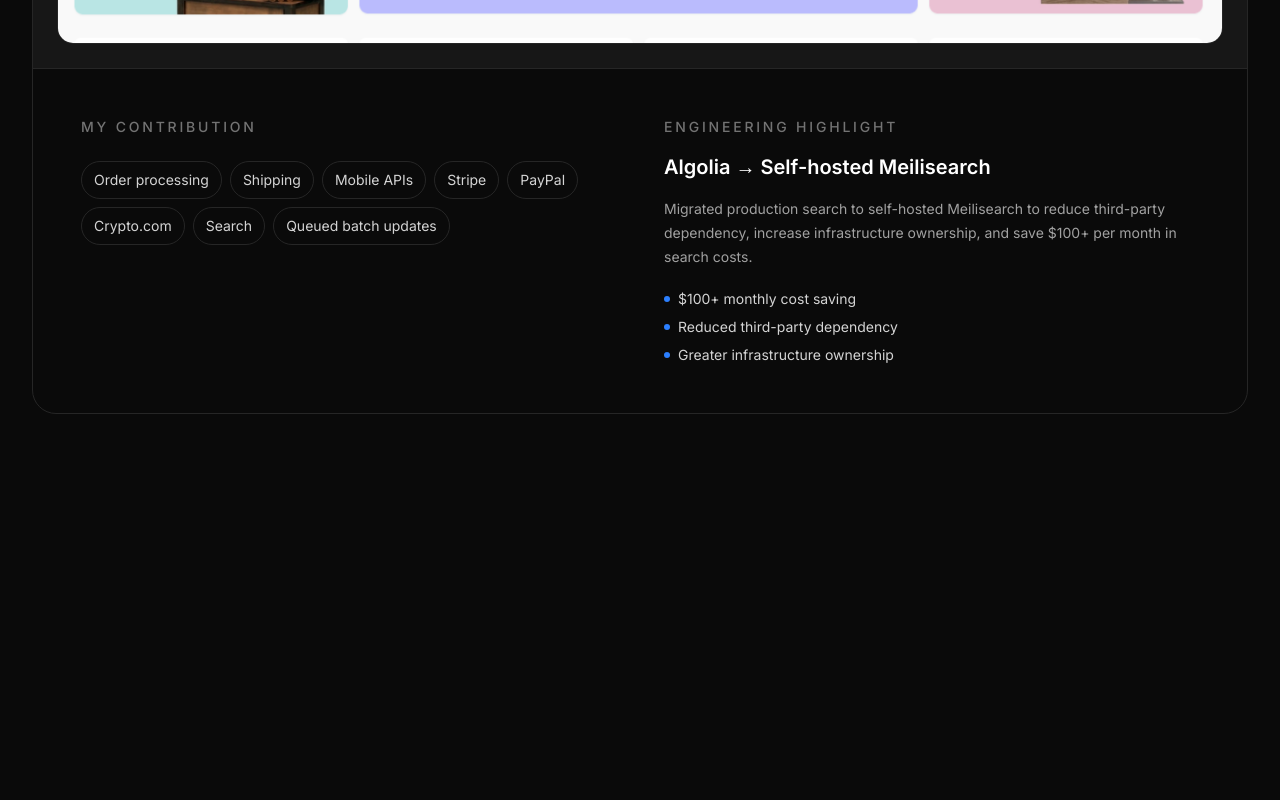
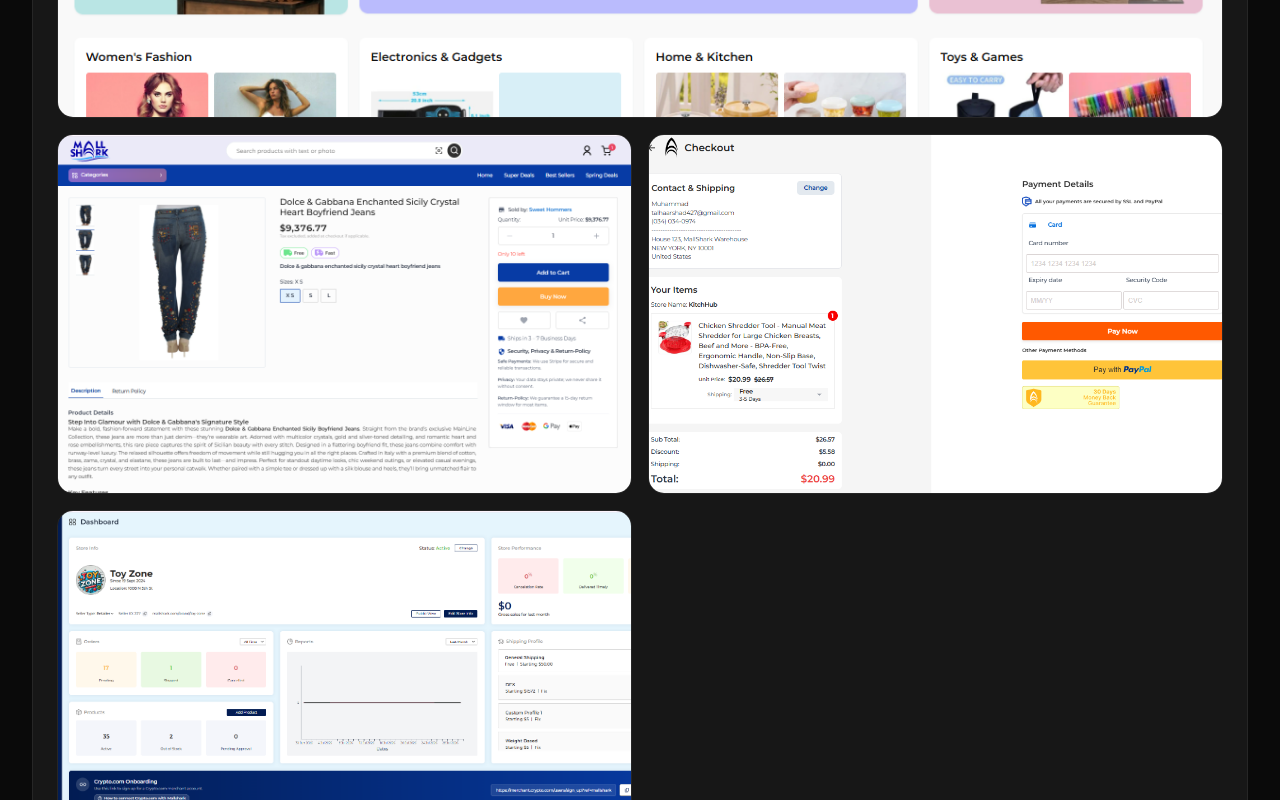
Before and after one commit to imiantalha/Portfolio, a Next.js app: page / in a window 1280 px wide. Shown: the part 4220-5020 px from the top of the page. Before the commit the page ends 4762 px from the top, so only its background shows below. Built offline with nearby package versions, Linux system fonts and the light colour scheme.

Commit message:
feat: add reusable project gallery

```diff
--- a/app/components/FeaturedProjects.tsx
+++ b/app/components/FeaturedProjects.tsx
@@ -1,5 +1,6 @@
 import Image from "next/image";
 import { mallshark } from "../data/projects";
+import ProjectGallery from "./ProjectGallery";
 
 export default function FeaturedProjects() {
   return (
@@ -70,17 +71,9 @@ export default function FeaturedProjects() {
           </div>
 
           {/* Screenshot */}
-          <div className="border-y border-neutral-800 bg-neutral-900 p-4 sm:p-6">
-            <div className="relative aspect-[16/9] overflow-hidden rounded-2xl border border-neutral-800 bg-neutral-950">
-              <Image
-                src="/images/mallshark/explore.png"
-                alt="Mallshark e-commerce platform"
-                fill
-                className="object-cover object-top"
-                sizes="(max-width: 1280px) 100vw, 1200px"
-              />
-            </div>
-          </div>
+              <div className="border-y border-neutral-800 bg-neutral-900 p-4 sm:p-6">
+                <ProjectGallery images={mallshark.gallery} />
+              </div>
 
           {/* Contributions */}
           <div className="grid gap-12 p-8 sm:p-10 lg:grid-cols-2 lg:p-12">
--- /dev/null
+++ b/app/components/ProjectGallery.tsx
@@ -0,0 +1,44 @@
+import Image from "next/image";
+
+type GalleryImage = {
+  src: string;
+  alt: string;
+  className?: string;
+};
+
+type ProjectGalleryProps = {
+  images: GalleryImage[];
+};
+
+export default function ProjectGallery({
+  images,
+}: ProjectGalleryProps) {
+  return (
+    <div className="grid gap-4 lg:grid-cols-2">
+      {images.map((image, index) => (
+        <div
+          key={image.src}
+          className={`relative overflow-hidden rounded-2xl border border-neutral-800 bg-neutral-900 ${
+            index === 0 ? "lg:col-span-2" : ""
+          }`}
+        >
+          <div className="relative aspect-[16/10]">
+            <Image
+              src={image.src}
+              alt={image.alt}
+              fill
+              className={`object-cover object-top transition-transform duration-500 hover:scale-[1.02] ${
+                image.className ?? ""
+              }`}
+              sizes={
+                index === 0
+                  ? "(max-width: 1024px) 100vw, 1200px"
+                  : "(max-width: 1024px) 100vw, 600px"
+              }
+            />
+          </div>
+        </div>
+      ))}
+    </div>
+  );
+}
--- a/app/data/projects.ts
+++ b/app/data/projects.ts
@@ -57,4 +57,23 @@ export const mallshark = {
   },
 
   liveUrl: "https://mallshark.com/",
+
+  gallery: [
+    {
+      src: "/images/mallshark/explore.png",
+      alt: "Mallshark product exploration page",
+    },
+    {
+      src: "/images/mallshark/product.png",
+      alt: "Mallshark product detail page",
+    },
+    {
+      src: "/images/mallshark/checkout.png",
+      alt: "Mallshark checkout and payment page",
+    },
+    {
+      src: "/images/mallshark/seller-center.png",
+      alt: "Mallshark seller center dashboard",
+    },
+  ],
 };
```
